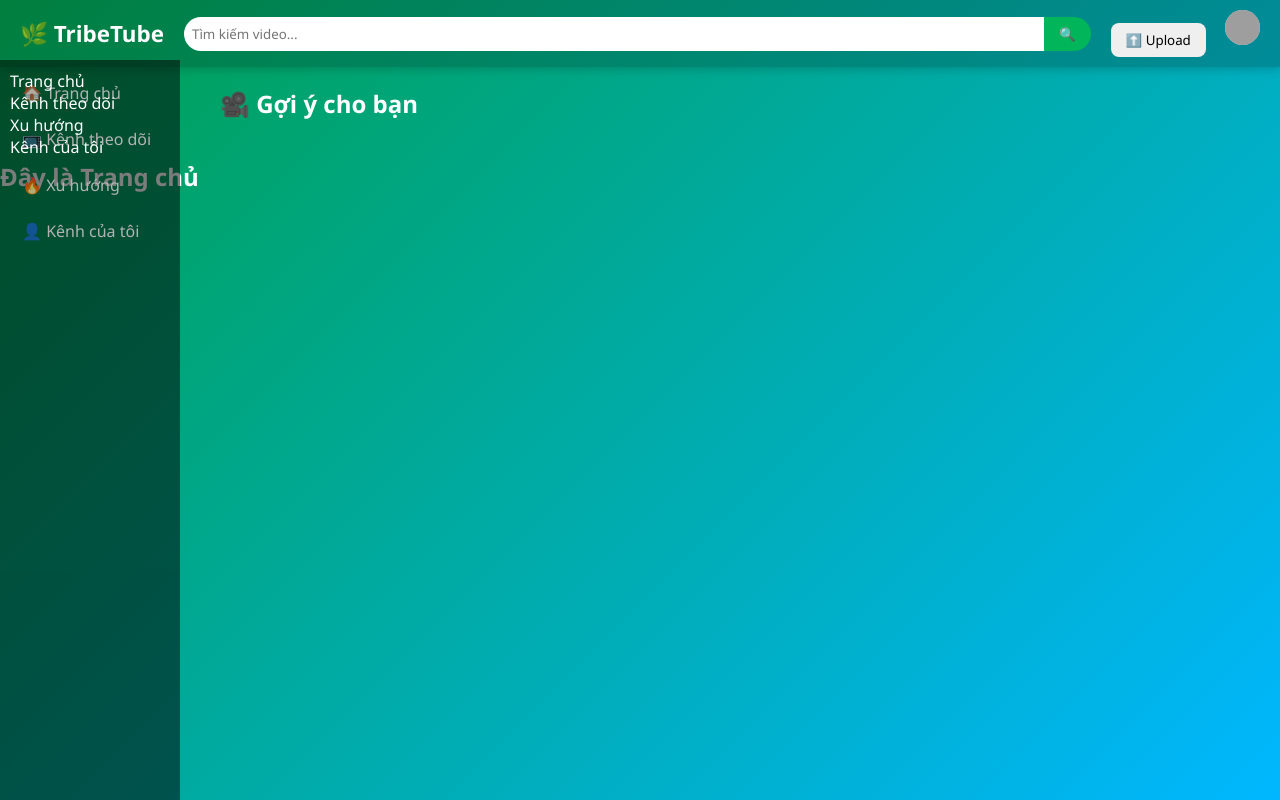
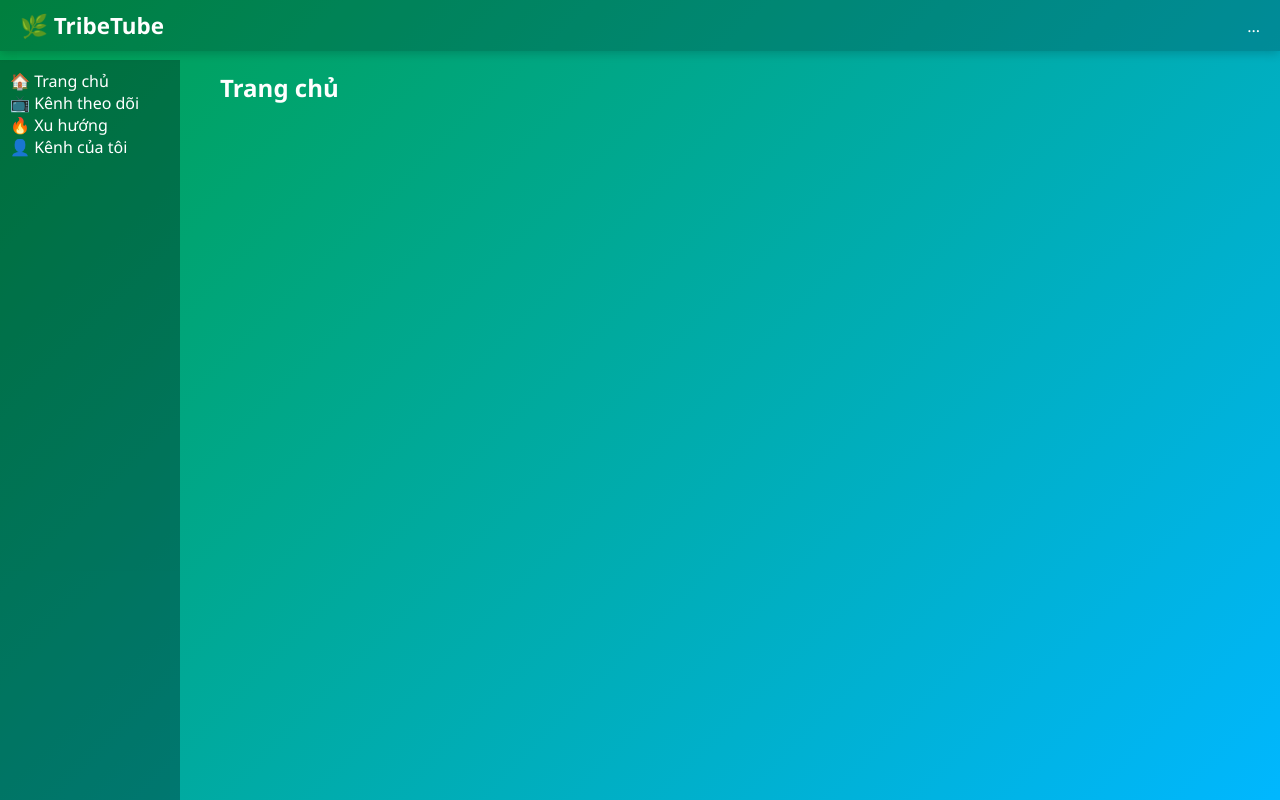
Before and after one commit to leduclongdn2012-max/Tribe2.0, a plain HTML site: page index.html in a window 1280 px wide. Drawn offline with Linux system fonts and the light colour scheme; grey boxes are pictures that could not be loaded.

Commit message:
Update index.html

```diff
--- a/index.html
+++ b/index.html
@@ -1,75 +1,41 @@
 <!DOCTYPE html>
 <html lang="vi">
 <head>
-  <meta charset="UTF-8">
-  <meta name="viewport" content="width=device-width, initial-scale=1.0">
+  <meta charset="UTF-8" />
+  <meta name="viewport" content="width=device-width, initial-scale=1.0" />
   <title>TribeTube</title>
-  <link rel="stylesheet" href="style.css">
+  <link rel="stylesheet" href="style.css" />
 </head>
 <body>
+
+  <!-- Đây là phần HTML chính -->
   <header class="header">
     <div class="logo">🌿 TribeTube</div>
-    <div class="search-bar">
-      <input type="text" placeholder="Tìm kiếm video..." id="searchInput">
-      <button id="searchBtn">🔍</button>
-    </div>
-    <div class="user-actions">
-      <button id="uploadBtn">⬆️ Upload</button>
-      <img src="https://i.imgur.com/0y0y0y0.png" alt="Avatar" class="avatar">
-    </div>
+    ...
   </header>
 
   <nav class="sidebar">
-    <a href="#">🏠 Trang chủ</a>
-    <a href="#">📺 Kênh theo dõi</a>
-    <a href="#">🔥 Xu hướng</a>
-    <a href="#">👤 Kênh của tôi</a>
+    <div class="nav-item" data-target="home">🏠 Trang chủ</div>
+    <div class="nav-item" data-target="follow">📺 Kênh theo dõi</div>
+    <div class="nav-item" data-target="trend">🔥 Xu hướng</div>
+    <div class="nav-item" data-target="mychannel">👤 Kênh của tôi</div>
   </nav>
 
   <main class="main-content">
-    <h2>🎥 Gợi ý cho bạn</h2>
-    <div id="videoFeed" class="video-grid">
-      <!-- Video sẽ hiển thị tại đây -->
+    <div id="home" class="page">
+      <h2>Trang chủ</h2>
+    </div>
+    <div id="follow" class="page" style="display:none;">
+      <h2>Kênh theo dõi</h2>
+    </div>
+    <div id="trend" class="page" style="display:none;">
+      <h2>Xu hướng</h2>
+    </div>
+    <div id="mychannel" class="page" style="display:none;">
+      <h2>Kênh của tôi</h2>
     </div>
   </main>
-
-  <!-- Modal upload -->
-  <div id="uploadModal" class="modal hidden">
-    <div class="modal-content">
-      <span id="closeModal">&times;</span>
-      <h3>Tải video lên</h3>
-      <input type="file" id="videoFile" accept="video/*">
-      <input type="text" id="videoTitle" placeholder="Tiêu đề">
-      <textarea id="videoDesc" placeholder="Mô tả video..."></textarea>
-      <button id="confirmUpload">Tải lên</button>
-    </div>
-  </div>
 
   <script src="app.js"></script>
 </body>
 </html>
-
-<link rel="stylesheet" href="style.css">
-<script src="app.js" defer></script>
-<div class="sidebar">
-  <div class="nav-item" data-target="home">Trang chủ</div>
-  <div class="nav-item" data-target="follow">Kênh theo dõi</div>
-  <div class="nav-item" data-target="trend">Xu hướng</div>
-  <div class="nav-item" data-target="mychannel">Kênh của tôi</div>
-</div>
-<div id="home" class="page">
-  <h2>Đây là Trang chủ</h2>
-  <!-- danh sách video hoặc gợi ý -->
-</div>
-
-<div id="follow" class="page" style="display:none;">
-  <h2>Kênh bạn theo dõi</h2>
-</div>
-
-<div id="trend" class="page" style="display:none;">
-  <h2>Xu hướng hôm nay</h2>
-</div>
-
-<div id="mychannel" class="page" style="display:none;">
-  <h2>Kênh của tôi</h2>
-</div>
```
